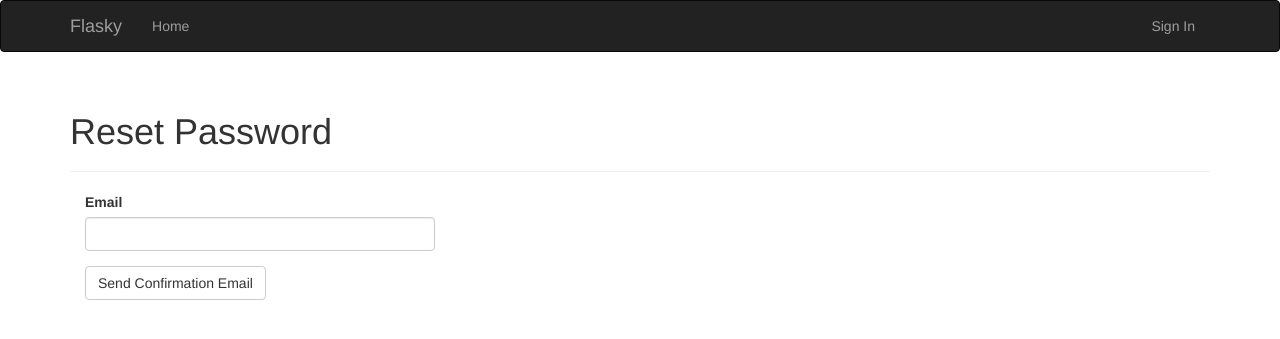
After one commit to lyl-lucas/Flask-blog, a Flask app: page /resetpassword in a window 1280 px wide. The commit adds this page. Shown: the top 339 px of the page. Run offline with Flask 2, Linux system fonts and the light colour scheme; some libraries are stand-ins or nearby versions.

Commit message:
add password reset

```diff
--- a/app/auth/forms.py
+++ b/app/auth/forms.py
@@ -46,3 +46,26 @@ class ModifyPasswordForm(Form):
     def validate_oldpassword(self, field):
         if not current_user.verify_password(field.data):
             raise ValidationError('Incorrect Passwords')
+
+
+class ResetPasswordForm1(Form):
+    email = StringField('Email', validators=[Required(),
+                                             Length(1, 64), Email()])
+    submit = SubmitField('Send Confirmation Email')
+
+    def validate_email(self, field):
+        if not User.query.filter_by(email=field.data).first():
+            raise ValidationError("Unknown email address")
+
+
+class ResetPasswordForm2(Form):
+    email = StringField('Email', validators=[Required(), Length(1, 64),
+                                             Email()])
+    newpassword = PasswordField('New Password', validators=[
+        Required(), EqualTo('newpassword2', message='Passwords must match.')])
+    newpassword2 = PasswordField('Confirm Password', validators=[Required()])
+    submit = SubmitField('Submit')
+
+    def validate_email(self, field):
+        if not User.query.filter_by(email=field.data).first():
+            raise ValidationError("Unknown email address")
--- a/app/auth/views.py
+++ b/app/auth/views.py
@@ -1,12 +1,14 @@
 from . import auth
-from flask import render_template, redirect, request, url_for, flash
-from .forms import LoginForm, RegistrationForm, ModifyPasswordForm
+from flask import render_template, redirect,\
+    request, url_for, flash, current_app
+from .forms import LoginForm, RegistrationForm,\
+    ModifyPasswordForm, ResetPasswordForm1, ResetPasswordForm2
 from ..models import User
 from flask.ext.login import login_user, logout_user,\
     login_required, current_user
 from .. import db
 from ..email import send_email
-
+from itsdangerous import TimedJSONWebSignatureSerializer as Serializer
 
 @auth.route('/login', methods=['GET', 'POST'])
 def login():
@@ -85,11 +87,11 @@ def resend_confirmation():
                'Confirm Your Account',
                'auth/mail/confirm',
                token=token, user=current_user)
-    flash( 'A confirmation email has been sent to you by email.')
+    flash('A confirmation email has been sent to you by email.')
     return redirect(url_for('main.index'))
 
 
-@auth.route('/modifypassword', methods=['GET','POST'])
+@auth.route('/modifypassword', methods=['GET', 'POST'])
 @login_required
 def modifypassword():
     form = ModifyPasswordForm()
@@ -98,3 +100,36 @@ def modifypassword():
         flash('Passwords have been modified.')
         return redirect(url_for('main.index'))
     return render_template('auth/modifypassword.html', form=form)
+
+
+@auth.route('/resetpassword', methods=['GET', 'POST'])
+def send_resetmail():
+    if not current_user.is_anonymous:
+        return redirect(url_for('main.index'))
+    form = ResetPasswordForm1()
+    if form.validate_on_submit():
+        user = User.query.filter_by(email=form.email.data).first()
+        token = user.generate_confirmation_token()
+        send_email(user.email,
+                   'Reset Your Passwords',
+                   'auth/mail/resetpassword',
+                   token=token, user=user)
+        flash('A confirmation email has been sent to you by email.' + url_for('auth.resetpassword',token=token,_external=True))
+        return redirect(url_for('main.index'))
+    return render_template('auth/resetpassword1.html', form=form)
+
+
+@auth.route('/resetpassword/<token>', methods=['GET', 'POST'])
+def resetpassword(token):
+    if not current_user.is_anonymous:
+        return redirect(url_for('main.index'))
+    form = ResetPasswordForm2()
+    if form.validate_on_submit():
+        user = User.query.filter_by(email=form.email.data).first()
+        if user.reset_password(token, form.newpassword.data):
+            flash('Your password has been reset.')
+            return redirect(url_for('auth.login'))
+        else:
+            flash('This confirm link for reset is invalid or has expired.')
+            return redirect(url_for('main.index'))
+    return render_template('auth/resetpassword2.html', form=form)
--- a/app/templates/auth/login.html
+++ b/app/templates/auth/login.html
@@ -11,6 +11,10 @@
     New User?
     <a href="{{url_for('auth.register')}}">
     Click here to register.
+    </a><br>
+    Forget Passwords?
+    <a href="{{url_for('auth.send_resetmail')}}">
+    Click here to reset.
     </a>
 </div>
 {% endblock %}
--- /dev/null
+++ b/app/templates/auth/resetpassword1.html
@@ -0,0 +1,12 @@
+{% extends "base.html" %}
+{% import "bootstrap/wtf.html" as wtf %}
+{% block title %}Flask - Reset{% endblock %}
+
+{% block page_content %}
+<div class="page-header">
+    <h1>Reset Password</h1>
+</div>
+<div class="col-md-4">
+    {{ wtf.quick_form(form)}}
+</div>
+{% endblock %}
```
Also changed, not shown: app/models.py (+12 -3 lines), app/templates/auth/mail/resetpassword.html (added, +8 -0 lines), app/templates/auth/mail/resetpassword.txt (added, +13 -0 lines), app/templates/auth/resetpassword2.html (added, +12 -0 lines), data.sqlite.
